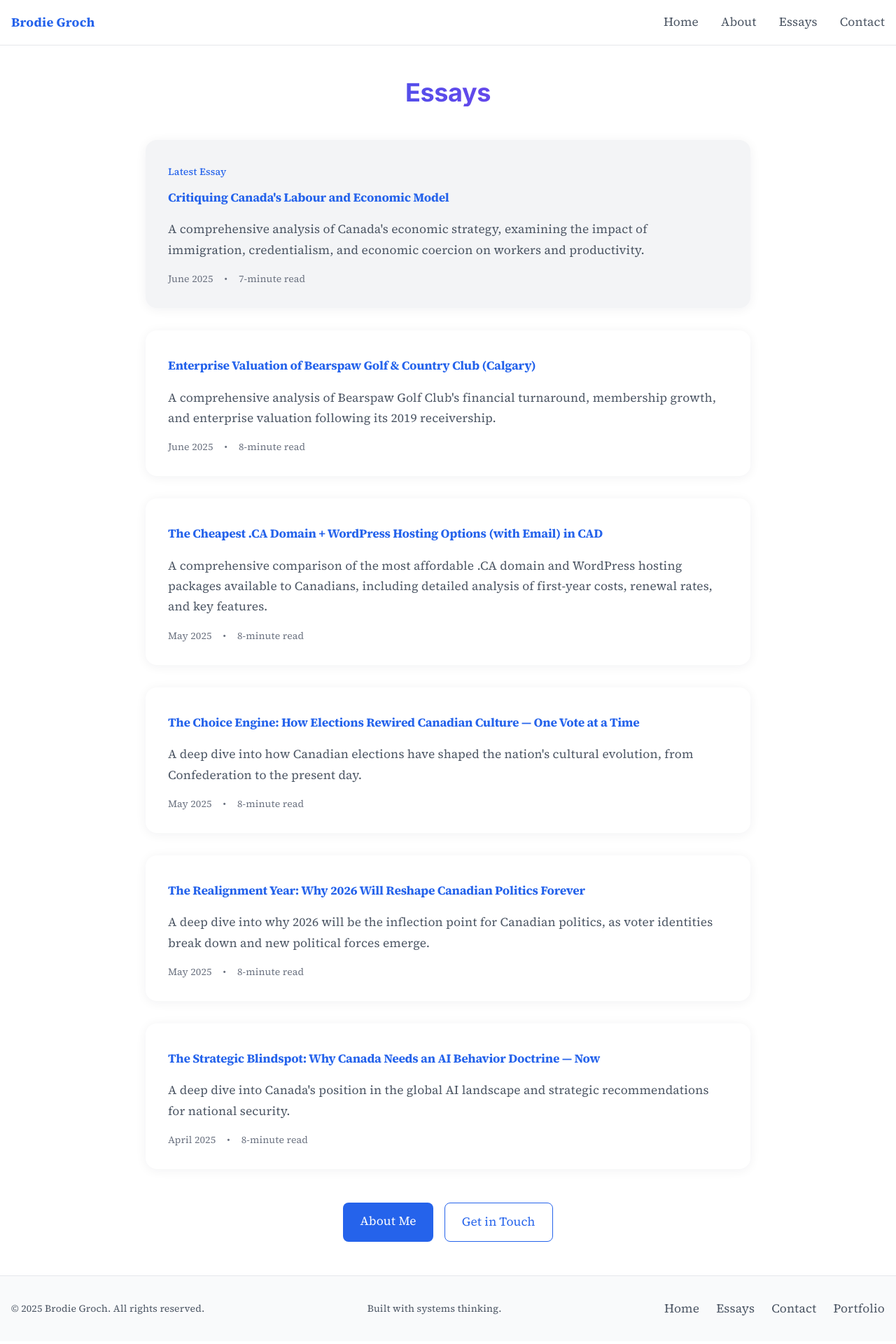
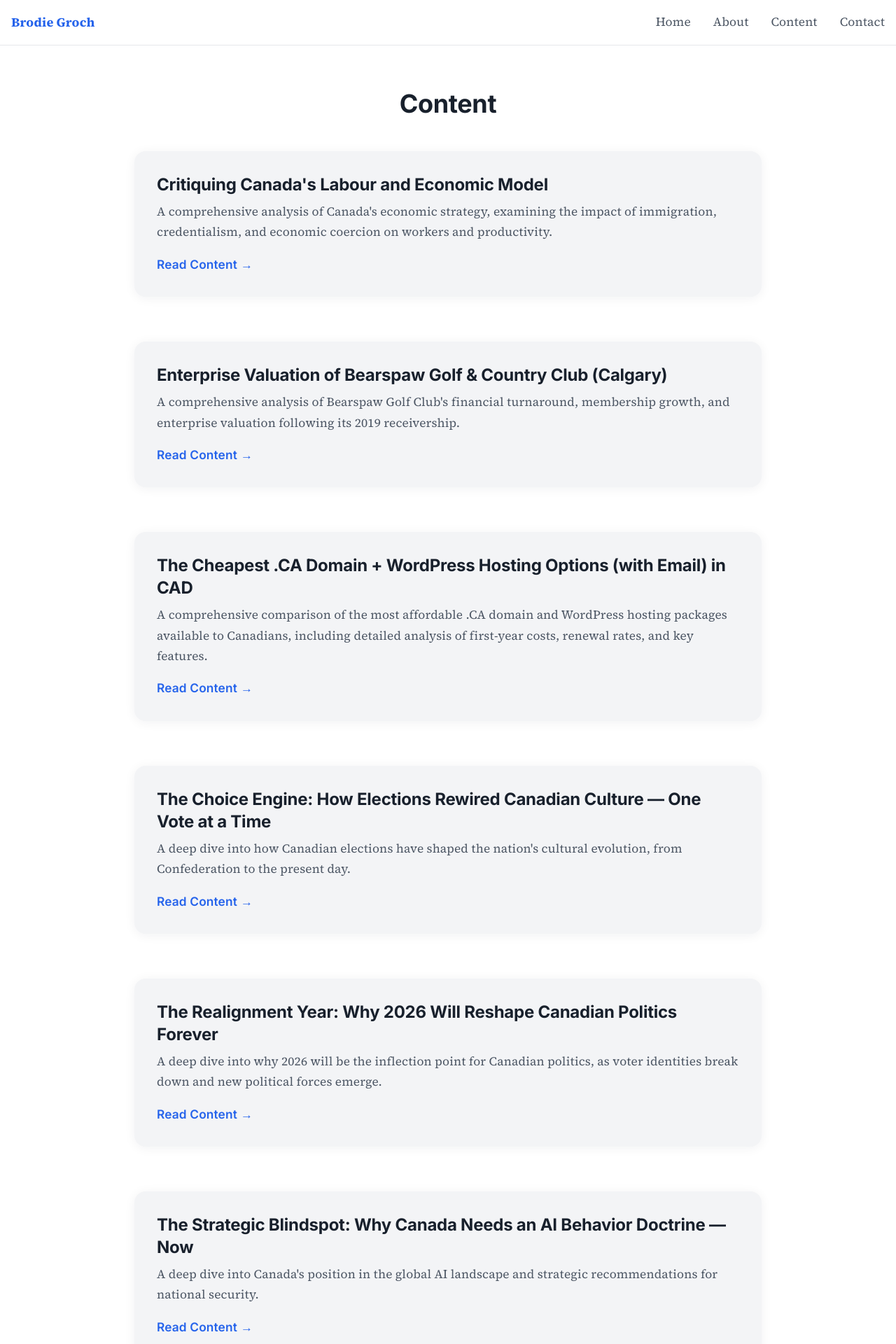
Before and after one commit to brodiegroch2/brodiegroch-site, a Next.js app: page /essays in a window 1280 px wide. Shown: the top 1920 px of the page at 70% size. Built offline with nearby package versions, Linux system fonts and the light colour scheme.

Commit message:
Change 'Essays' to 'Content' throughout the site

```diff
--- a/src/app/about/page.tsx
+++ b/src/app/about/page.tsx
@@ -109,7 +109,7 @@ export default function AboutPage() {
             </p>
 
             <p className="mb-8">
-              You can reach me directly at <a href="mailto:brodie@brodiegroch.ca" className="text-blue-600 dark:text-blue-400 hover:underline">brodie@brodiegroch.ca</a>, or find my latest work on the Essays and Projects pages.
+              You can reach me directly at <a href="mailto:brodie@brodiegroch.ca" className="text-blue-600 dark:text-blue-400 hover:underline">brodie@brodiegroch.ca</a>, or find my latest work on the Content and Projects pages.
             </p>
 
             <div className="flex gap-4 justify-center mt-12">
@@ -120,10 +120,10 @@ export default function AboutPage() {
                 Get in Touch
               </Link>
               <Link
-                href="/essays"
+                href="/content"
                 className="px-6 py-3 border border-blue-600 text-blue-600 rounded-lg hover:bg-blue-50 dark:hover:bg-blue-900/20 transition-colors"
               >
-                Read My Essays
+                Read My Content
               </Link>
             </div>
           </div>
--- a/src/app/contact/page.tsx
+++ b/src/app/contact/page.tsx
@@ -131,7 +131,7 @@ export default function ContactPage() {
               <div className="max-w-md mx-auto text-center">
                 <h2 className="text-2xl font-bold mb-4">Stay Updated</h2>
                 <p className="text-gray-600 dark:text-gray-300 mb-6">
-                  Get notified when I publish new essays or launch strategic projects.
+                  Get notified when I publish new content or launch strategic projects.
                 </p>
 
                 <form onSubmit={handleSubmit} className="space-y-4">
@@ -184,10 +184,10 @@ export default function ContactPage() {
                 Learn More About Me
               </Link>
               <Link
-                href="/essays"
+                href="/content"
                 className="px-6 py-3 border border-blue-600 text-blue-600 rounded-lg hover:bg-blue-50 dark:hover:bg-blue-900/20 transition-colors"
               >
-                Read My Essays
+                Read My Content
               </Link>
             </div>
           </div>
--- a/src/app/essays/page.tsx
+++ b/src/app/essays/page.tsx
@@ -4,60 +4,35 @@ import Link from 'next/link'
 import Image from 'next/image'
 import { essays } from '@/data/essays'
 
-export default function EssaysPage() {
+export default function ContentPage() {
   // Sort essays by date in descending order
   const sortedEssays = [...essays].sort((a, b) =>
     new Date(b.date).getTime() - new Date(a.date).getTime()
   );
 
   return (
-    <main className="min-h-screen bg-white dark:bg-gray-900">
-      <div className="max-w-4xl mx-auto px-4 py-12">
-        <h1 className="text-4xl font-bold mb-12 text-center bg-clip-text text-transparent bg-gradient-to-r from-blue-600 to-purple-600 dark:from-blue-400 dark:to-purple-400">
-          Essays
+    <div className="min-h-screen bg-white dark:bg-gray-900">
+      <div className="container mx-auto px-4 py-16">
+        <h1 className="text-4xl font-bold mb-12 font-inter text-center">
+          Content
         </h1>
-
-        <div className="space-y-8">
+        <div className="grid gap-8 max-w-4xl mx-auto">
           {sortedEssays.map((essay, index) => (
-            <div key={essay.slug} className={`card ${index === 0 ? '' : 'bg-white dark:bg-gray-900'}`}>
-              {index === 0 && (
-                <span className="text-sm text-blue-600 dark:text-blue-400 font-medium">Latest Essay</span>
-              )}
-              <h2 className={`text-2xl font-bold ${index === 0 ? 'mt-2' : ''} mb-4`}>
-                <Link
-                  href={`/essays/${essay.slug}`}
-                  className="hover:text-blue-600 dark:hover:text-blue-400 transition-colors"
-                >
-                  {essay.title}
-                </Link>
-              </h2>
-              <p className="text-gray-600 dark:text-gray-300 mb-4">
+            <div key={index} className="card">
+              <h2 className="text-2xl font-bold mb-2 font-inter">{essay.title}</h2>
+              <p className="text-gray-600 dark:text-gray-300 mb-4 font-source-serif">
                 {essay.description}
               </p>
-              <div className="flex items-center gap-4 text-sm text-gray-500 dark:text-gray-400">
-                <span>{new Date(essay.date).toLocaleDateString('en-US', { month: 'long', year: 'numeric' })}</span>
-                <span>•</span>
-                <span>{index === 0 ? '7' : '8'}-minute read</span>
-              </div>
+              <Link
+                href={`/essays/${essay.slug}`}
+                className="text-blue-600 dark:text-blue-400 hover:underline font-inter font-semibold"
+              >
+                Read Content →
+              </Link>
             </div>
           ))}
         </div>
-
-        <div className="mt-12 flex gap-4 justify-center">
-          <Link
-            href="/about"
-            className="px-6 py-3 bg-blue-600 text-white rounded-lg hover:bg-blue-700 transition-colors"
-          >
-            About Me
-          </Link>
-          <Link
-            href="/contact"
-            className="px-6 py-3 border border-blue-600 text-blue-600 rounded-lg hover:bg-blue-50 dark:hover:bg-blue-900/20 transition-colors"
-          >
-            Get in Touch
-          </Link>
-        </div>
       </div>
-    </main>
+    </div>
   )
 }
--- a/src/app/layout.tsx
+++ b/src/app/layout.tsx
@@ -51,7 +51,7 @@ export default function RootLayout({
                   About
                 </Link>
                 <Link href="/essays" className="text-gray-600 dark:text-gray-300 hover:text-blue-600 dark:hover:text-blue-400">
-                  Essays
+                  Content
                 </Link>
                 <Link href="/contact" className="text-gray-600 dark:text-gray-300 hover:text-blue-600 dark:hover:text-blue-400">
                   Contact
@@ -81,7 +81,7 @@ export default function RootLayout({
                   Home
                 </Link>
                 <Link href="/essays" className="text-gray-600 dark:text-gray-300 hover:text-blue-600 dark:hover:text-blue-400">
-                  Essays
+                  Content
                 </Link>
                 <Link href="/contact" className="text-gray-600 dark:text-gray-300 hover:text-blue-600 dark:hover:text-blue-400">
                   Contact
--- a/src/app/page.tsx
+++ b/src/app/page.tsx
@@ -25,7 +25,7 @@ export default function Home() {
             href="/essays"
             className="px-8 py-3 bg-blue-600 text-white rounded-lg font-semibold shadow hover:bg-blue-700 transition-colors"
           >
-            Read my latest essay
+            Read my latest content
           </Link>
           <Link
             href="/about"
@@ -50,7 +50,7 @@ export default function Home() {
                 href={`/essays/${latestEssay.slug}`}
                 className="text-blue-600 dark:text-blue-400 hover:underline font-inter font-semibold"
               >
-                Read Essay →
+                Read Content →
               </Link>
             </div>
           </div>
```
Also changed, not shown: 1 other file (tests, documents, lock files or other folders).
